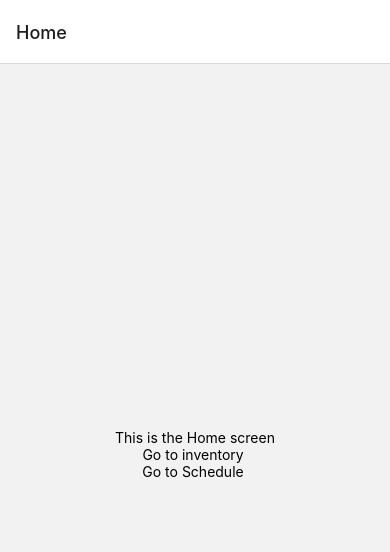
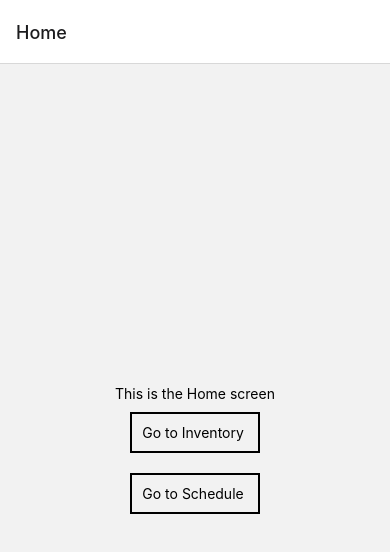
Before and after one commit to johnjegede/inventoryapp, a React Native app: screen /Home in a window 390 px wide. Shown: the top 552 px of the page. Built offline with nearby package versions, Linux system fonts and the light colour scheme.

Commit message:
changed app.js

```diff
--- a/App.js
+++ b/App.js
@@ -1,5 +1,5 @@
 import { StatusBar } from 'expo-status-bar';
-import { StyleSheet, Text, View } from 'react-native';
+import { StyleSheet, Text, View, Pressable } from 'react-native';
 import { NavigationContainer } from '@react-navigation/native';
 import { createNativeStackNavigator } from '@react-navigation/native-stack';
 import {createBottomTabNavigator} from '@react-navigation/bottom-tabs';
@@ -13,7 +13,7 @@ import DisplayItem from './pages/DisplayItem'
 import EditItem from './pages/EditItem'
 import Inventory from './pages/Inventory'
 import { InventoryTabNav, ScheduleStackNav} from './pages/StackNav'
-import Facilites from './pages/facilities';
+// import Facilites from './pages/facilities';
 
 
 
@@ -21,7 +21,26 @@ const Tab = createBottomTabNavigator()
 const Stack = createStackNavigator()
 
 
+function Facilites({ navigation }) {
+  return (
+    <View style={{ flex: 1, alignItems: "center", justifyContent: "center" }}>
+      <Text>This is the Home screen</Text>
+      <View style={{borderWidth:2, padding:10, margin: 10}}>
+        <Pressable onPress={() => navigation.navigate("Invent")}>
+          <Text>Go to Inventory </Text>
+        </Pressable>
+      </View>
 
+      <View style={{borderWidth:2, padding:10, margin: 10}}>
+        <Pressable
+          onPress={() => navigation.navigate('Schedul')}
+        >
+          <Text>Go to Schedule </Text>
+        </Pressable>
+      </View>
+    </View>
+  );
+}
 
 
 
@@ -33,6 +52,7 @@ export default function App() {
         <Stack.Screen name="Home" component={Facilites} />
         <Stack.Screen name="Invent" component={InventoryTabNav} />
         <Stack.Screen name="Schedul" component={ScheduleStackNav} />
+
       </Stack.Navigator>
     </NavigationContainer>
 
--- a/pages/Facilities.js
+++ b/pages/Facilities.js
@@ -1,6 +1,5 @@
+import React from "react";
 import { View, Text, SafeAreaView, StyleSheet, Pressable } from "react-native";
-import { createStackNavigator } from "@react-navigation/stack";
-import { NavigationContainer } from "@react-navigation/native";
 
 export default function Facilites({ navigation }) {
   return (
```
